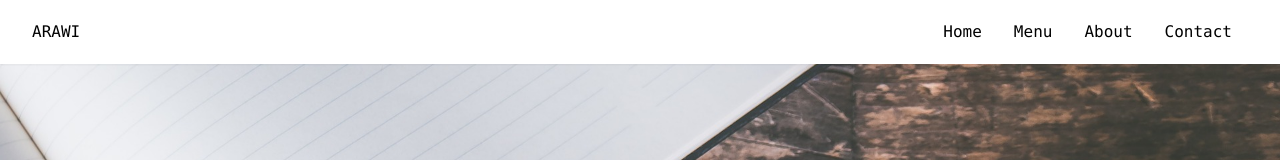
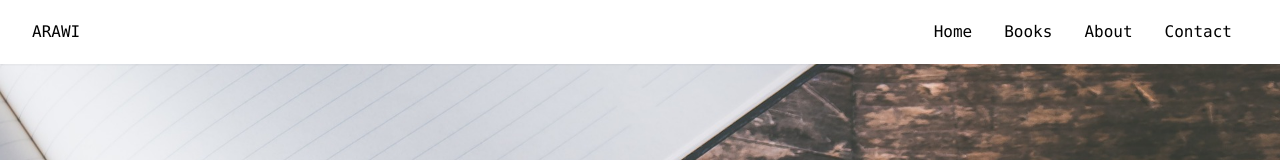
Before and after one commit to romer8/Arawi, a React (Create React App) app in the folder poesia/: page / in a window 1280 px wide. Shown: the top 160 px of the page. Built offline with nearby package versions, Linux system fonts and the light colour scheme.

Commit message:
Change menu for books

```diff
--- a/poesia/src/components/Navbar.jsx
+++ b/poesia/src/components/Navbar.jsx
@@ -28,7 +28,7 @@
             </div>
             <div className="pr-8 md:block hidden">
                 <Link className="p-4" to='/'>Home</Link>
-                <Link className="p-4" to='/menu'>Menu</Link>
+                <Link className="p-4" to='/content'>Books</Link>
                 <Link className="p-4" to='/about'>About</Link>
                 <Link className="p-4" to='/contact'>Contact</Link>
             </div>
```
